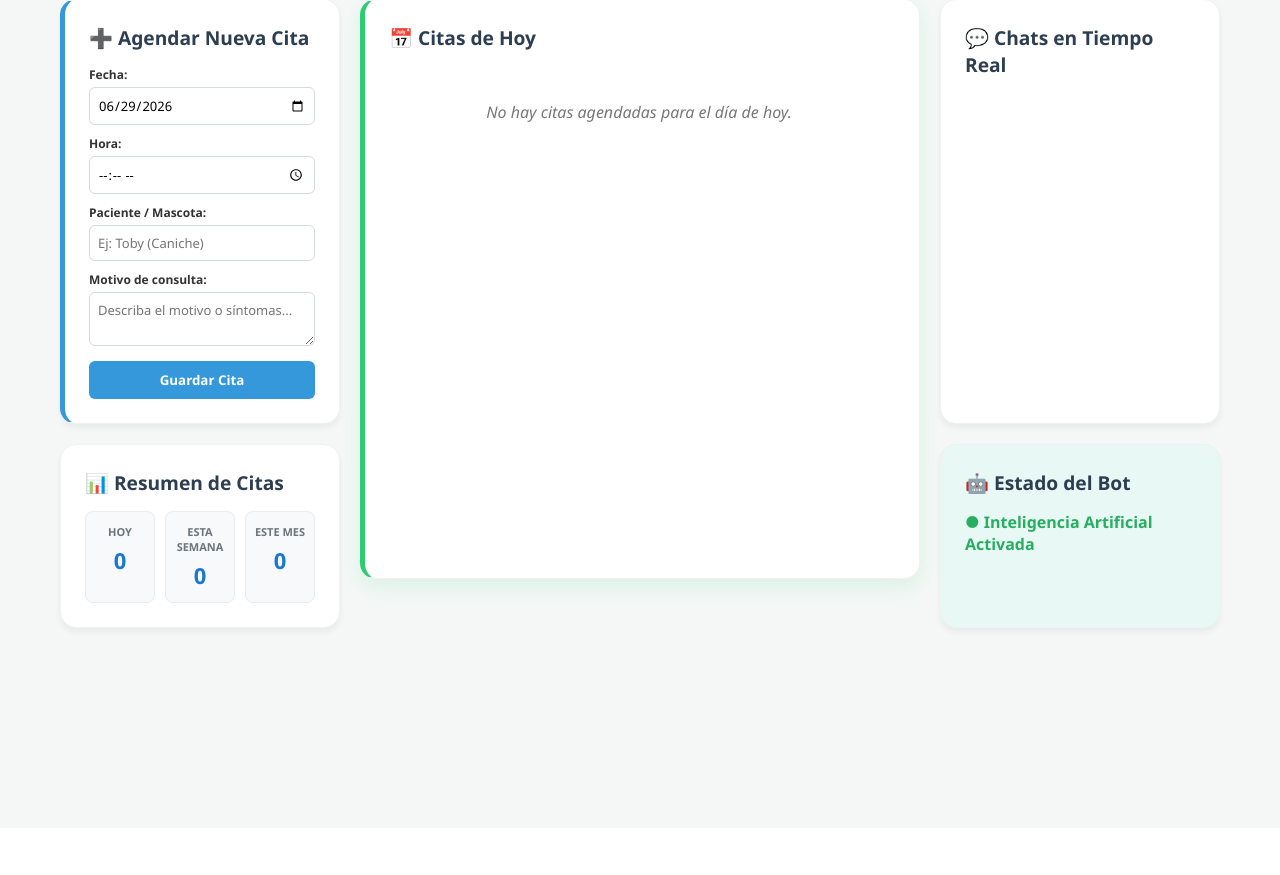
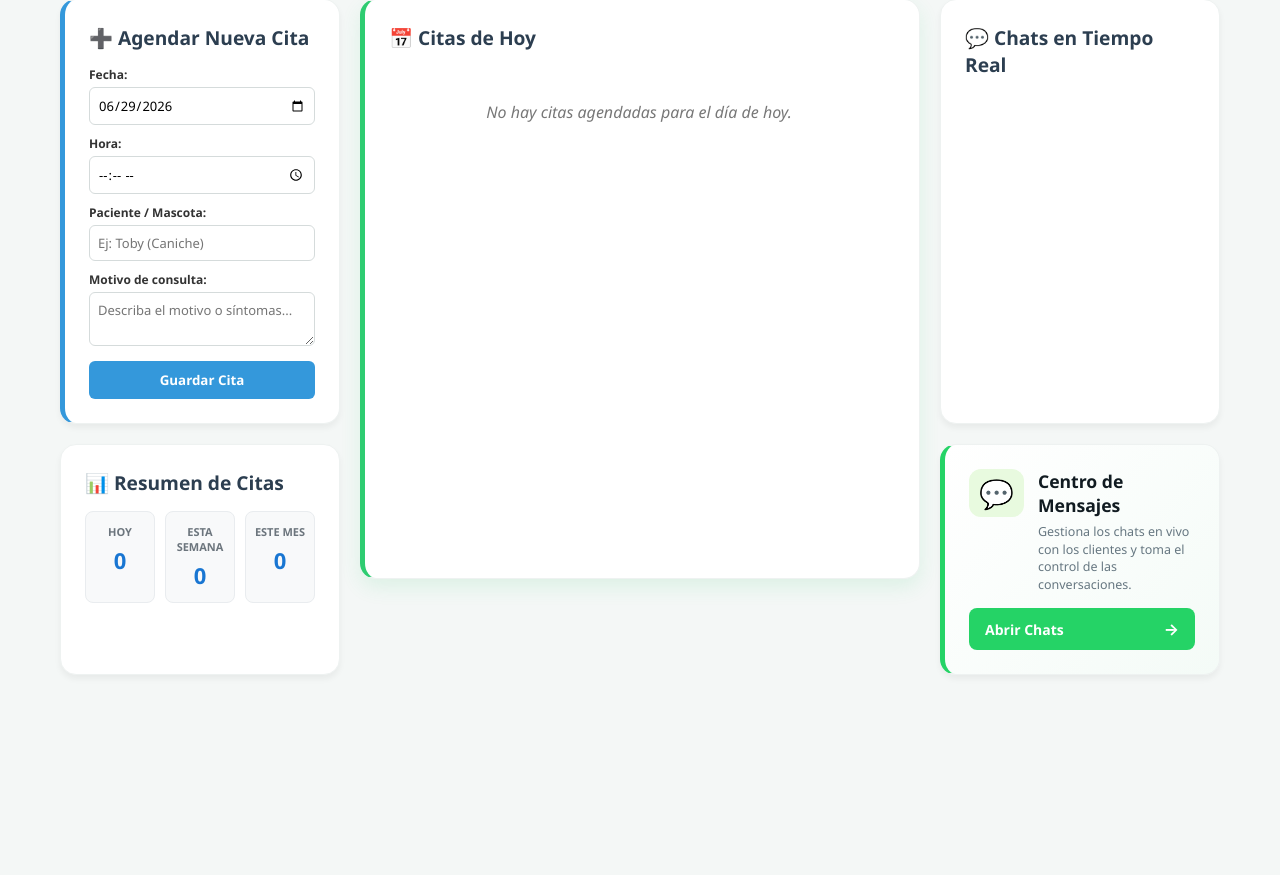
Before and after one commit to monicasesal/vet-bot-dashboard, a Flask app: page / in a window 1280 px wide. Shown: the part 31-906 px from the top of the page. Before the commit the page ends 666 px from the top, so only its background shows below. Run offline with Flask 3, Linux system fonts and the light colour scheme; data that the repository does not hold is empty.

Commit message:
Nueva tarjeta de acceso a los chats

```diff
--- /dev/null
+++ b/static/css/tarjeta_acceso_chats.css
@@ -0,0 +1,69 @@
+/* TARJETA ACCESO DIRECTO A CHATS */
+.tarjeta.acceso-chats {
+    border-left: 5px solid #25D366;
+    display: flex;
+    flex-direction: column;
+    justify-content: space-between;
+    background: linear-gradient(135deg, #ffffff 0%, #f4fbf7 100%);
+    transition: transform 0.2s ease, box-shadow 0.2s ease;
+}
+
+.tarjeta.acceso-chats:hover {
+    transform: translateY(-3px);
+    box-shadow: 0 8px 20px rgba(37, 211, 102, 0.15);
+}
+
+.acceso-chats-contenido {
+    display: flex;
+    align-items: flex-start;
+    gap: 14px;
+}
+
+.acceso-chats-icono {
+    font-size: 28px;
+    background: #e8fadf;
+    padding: 10px;
+    border-radius: 12px;
+    line-height: 1;
+}
+
+.acceso-chats-info h2 {
+    margin: 0 0 6px 0;
+    color: #111b21;
+    font-size: 1.1rem;
+}
+
+.acceso-chats-info p {
+    margin: 0;
+    font-size: 12.5px;
+    color: #667781;
+    line-height: 1.4;
+}
+
+.btn-ir-chats {
+    display: flex;
+    align-items: center;
+    justify-content: space-between;
+    background: #25D366;
+    color: white;
+    text-decoration: none;
+    font-weight: bold;
+    font-size: 14px;
+    padding: 10px 16px;
+    border-radius: 8px;
+    margin-top: 15px;
+    transition: background 0.2s ease;
+}
+
+.btn-ir-chats:hover {
+    background: #20ba5a;
+}
+
+.btn-ir-chats .flecha {
+    font-size: 16px;
+    transition: transform 0.2s ease;
+}
+
+.btn-ir-chats:hover .flecha {
+    transform: translateX(4px);
+}
--- a/static/css/tarjeta_estado_bot.css
+++ /dev/null
@@ -1,10 +0,0 @@
-/* Componente: Estado del Bot */
-.tarjeta.estado-bot {
-    background-color: #e8f8f5;
-}
-
-.activo-bot {
-    color: #27ae60;
-    font-weight: bold;
-    margin-top: 10px;
-}
--- /dev/null
+++ b/templates/components/tarjeta_acceso_chats.html
@@ -0,0 +1,16 @@
+<div class="tarjeta acceso-chats">
+    <div class="acceso-chats-contenido">
+        <div class="acceso-chats-icono">
+            💬
+        </div>
+        <div class="acceso-chats-info">
+            <h2>Centro de Mensajes</h2>
+            <p>Gestiona los chats en vivo con los clientes y toma el control de las conversaciones.</p>
+        </div>
+    </div>
+
+    <a href="/chats" class="btn-ir-chats">
+        <span>Abrir Chats</span>
+        <span class="flecha">→</span>
+    </a>
+</div>
--- a/templates/components/tarjeta_estado_bot.html
+++ /dev/null
@@ -1,4 +0,0 @@
-<div class="tarjeta estado-bot">
-    <h2>🤖 Estado del Bot</h2>
-    <p class="activo-bot">● Inteligencia Artificial Activada</p>
-</div>
--- a/templates/index.html
+++ b/templates/index.html
@@ -8,7 +8,7 @@
     <link rel="stylesheet" href="{{ url_for('static', filename='css/base.css') }}">
     <link rel="stylesheet" href="{{ url_for('static', filename='css/bento_layout.css') }}">
     <link rel="stylesheet" href="{{ url_for('static', filename='css/tarjeta_calendario.css') }}">
-    <link rel="stylesheet" href="{{ url_for('static', filename='css/tarjeta_estado_bot.css') }}">
+    <link rel="stylesheet" href="{{ url_for('static', filename='css/tarjeta_acceso_chats.css') }}">
     <link rel="stylesheet" href="{{ url_for('static', filename='css/tarjeta_chats_rt.css') }}">
     <link rel="stylesheet" href="{{ url_for('static', filename='css/tarjeta_estadisticas.css') }}">
 
@@ -35,7 +35,7 @@
         {% include 'components/tarjeta_calendario.html' %}
         {% include 'components/tarjeta_chats_rt.html' %}
         {% include 'components/tarjeta_estadisticas.html' %}
-        {% include 'components/tarjeta_estado_bot.html' %}
+        {% include 'components/tarjeta_acceso_chats.html' %}
     </div>
 </body>
 </html>
```
